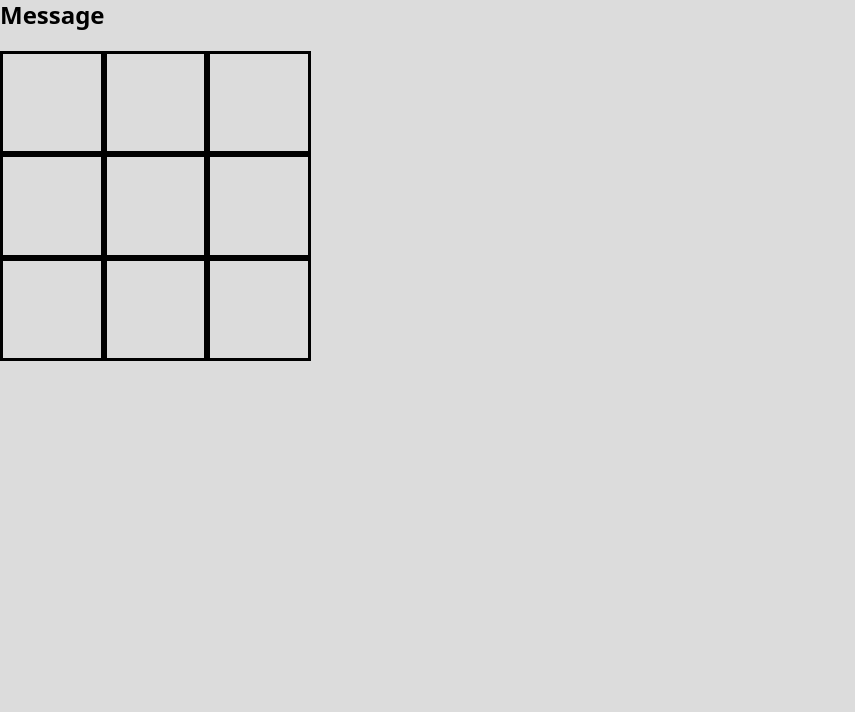
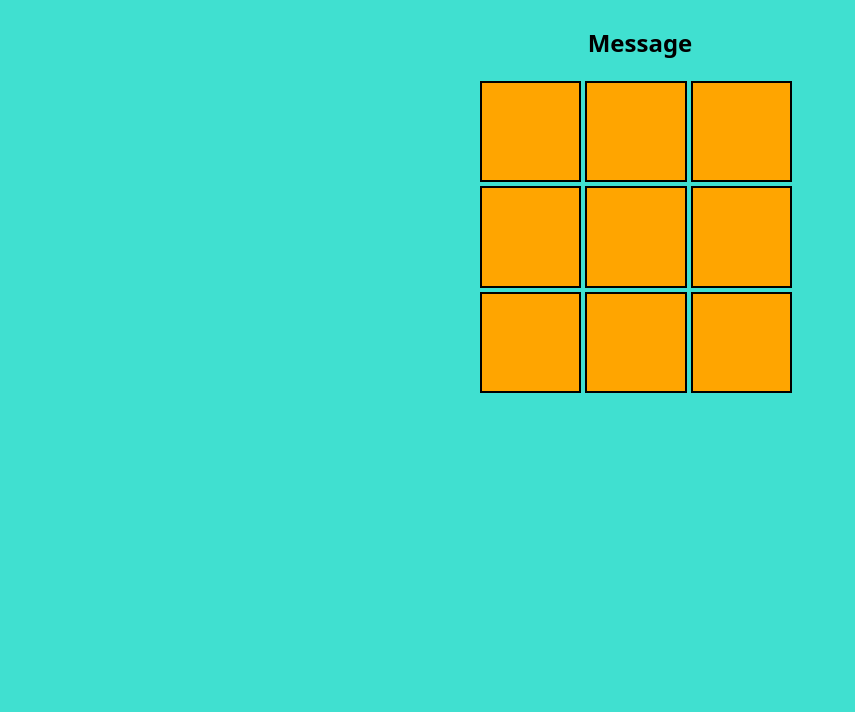
Before and after one commit to shainagtherapy/javascript-browser-game-tic-tac-toe-lab, a plain HTML site: page index.html in a window 1280 px wide. Shown: the part 88-800 px from the top of the page, without its empty margins (0-855 px from the left). Drawn offline with Linux system fonts and the light colour scheme.

Commit message:
lab update/flexbox practice

```diff
--- a/css/style.css
+++ b/css/style.css
@@ -1,8 +1,14 @@
+
+
 body {
-  background-color: gainsboro;
+  display: flex;
+  background-color: turquoise;
   /* Use a system font, if none are available use an available sans-sarif */
   font-family: system-ui, sans-serif;
-  margin: 0;
+  flex-direction: column;
+  align-items: center;
+  align-content: center;
+
 }
 
 /* DO NOT TOUCH .board per instructions */
@@ -15,7 +21,8 @@ body {
 .sqr {
   width: 30%;
   aspect-ratio: 1/1;
-  border: 3px solid black;
+  border: 2px solid black;
+  background-color: orange;
   font-size: 64px;
-  text-align: center;
+  margin: 2px;
 }
--- a/js/app.js
+++ b/js/app.js
@@ -89,7 +89,8 @@ function updateMessage() {
         messageEls.textContent = "You've won!"
     }
 }
-
+//WILL NEED A STEP OF IF/ELSE TRUE STATEMENT TO READ:
+//IF CLICK IS "X", MESSAGE SAYS "IT'S O TURN" ETC
 
 
 /*----------------------------- Event Listeners -----------------------------*/
@@ -102,5 +103,6 @@ function handleClick(event) {
 }
 
 squareEls.addEventListener('click', handleClick {
-
+// turn X
+// updates message to "it's O turn"
 })
```
